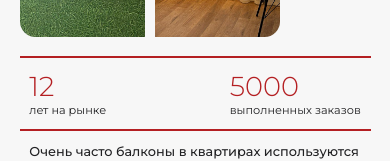
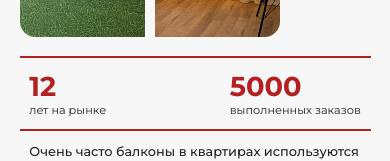
Before and after one commit to egupych/1005, a plain HTML site: page index.html in a window 390 px wide. Shown: the part 770-931 px from the top of the page. Drawn offline with Linux system fonts and the light colour scheme.

Commit message:
Update mine.css

```diff
--- a/mine.css
+++ b/mine.css
@@ -883,7 +883,6 @@ body {
 }
 
 .statistic_big_number {
-font-weight: 300;
 font-size: 4vw;
 }
 
@@ -1111,7 +1110,6 @@ padding: 2vw;
 
 .statistic_big_number {
 font-family: 'Montserrat';
-font-weight: 300;
 font-size: 7vw;
 
 align-items: center;
```
